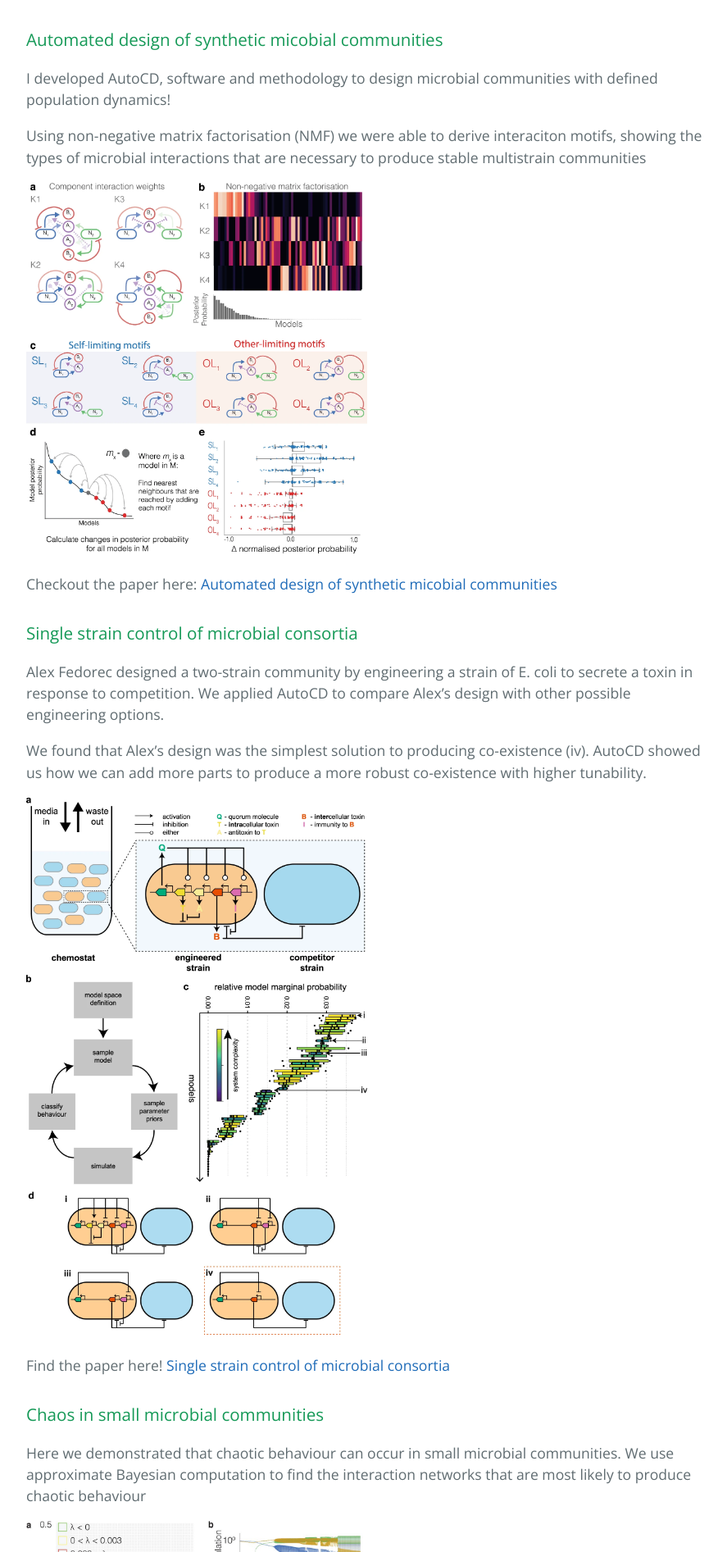
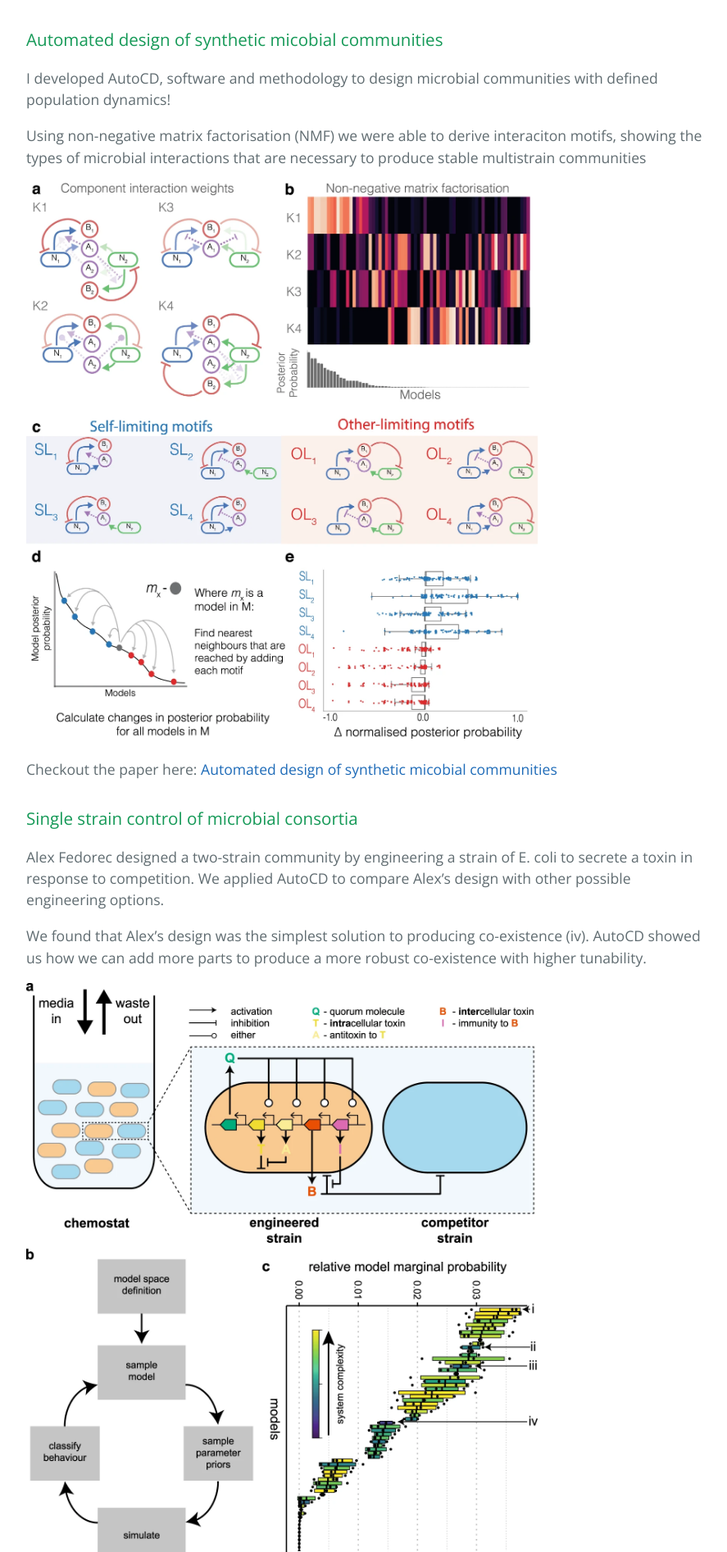
Before and after one commit to behzadk/behzadk.github.io, a Jekyll site: the page built from index.md, in a window 1280 px wide. Shown: the part 579-2472 px from the top of the page at 82% size, without its empty margins (192-1079 px from the left). Built offline with Jekyll 4.4.1, drawn with Linux system fonts in a browser that asks for light colours; the repository's description, which GitHub fills in, is left out.

Commit message:
updated index

```diff
--- a/index.md
+++ b/index.md
@@ -15,7 +15,7 @@ I developed AutoCD, software and methodology to design microbial communities wit
 
 Using non-negative matrix factorisation (NMF) we were able to derive interaciton motifs, showing the types of microbial interactions that are necessary to produce stable multistrain communities
 
-<img src="/assets/images/41467_2020_20756_Fig3_HTML.png.webp" class="center" width="50%" height="50%">
+<img src="/assets/images/41467_2020_20756_Fig3_HTML.png.webp" class="center" width="75%" height="75%">
 
 
 Checkout the paper here:  <a target="_blank" rel="noopener noreferrer" href="https://www.nature.com/articles/s41467-020-20756-2">Automated design of synthetic micobial communities</a>
@@ -26,13 +26,13 @@ Alex Fedorec designed a two-strain community by engineering a strain of E. coli
 
 We found that Alex's design was the simplest solution to producing co-existence (iv). AutoCD showed us how we can add more parts to produce a more robust co-existence with higher tunability.
 
-<img src="/assets/images/41467_2021_22240_Fig9_HTML.png.webp" class="center" width="50%" height="50%">
+<img src="/assets/images/41467_2021_22240_Fig9_HTML.png.webp" class="center" width="75%" height="75%">
 
 Find the paper here! <a target="_blank" rel="noopener noreferrer" href="https://www.nature.com/articles/s41467-021-22240-x#Sec2">Single strain control of microbial consortia</a>
 
 ### Chaos in small microbial communities
 Here we demonstrated that chaotic behaviour can occur in small microbial communities. We use approximate Bayesian computation to find the interaction networks that are most likely to produce chaotic behaviour
 
-<img src="/assets/images/F4.large.jpg" class="center" width="50%" height="50%">
+<img src="/assets/images/F4.large.jpg" class="center" width="75%" height="75%">
 
 <a target="_blank" rel="noopener noreferrer" href="https://www.biorxiv.org/content/10.1101/2021.09.06.459097v1.abstract">Chaos in small microbial communities</a>
```
